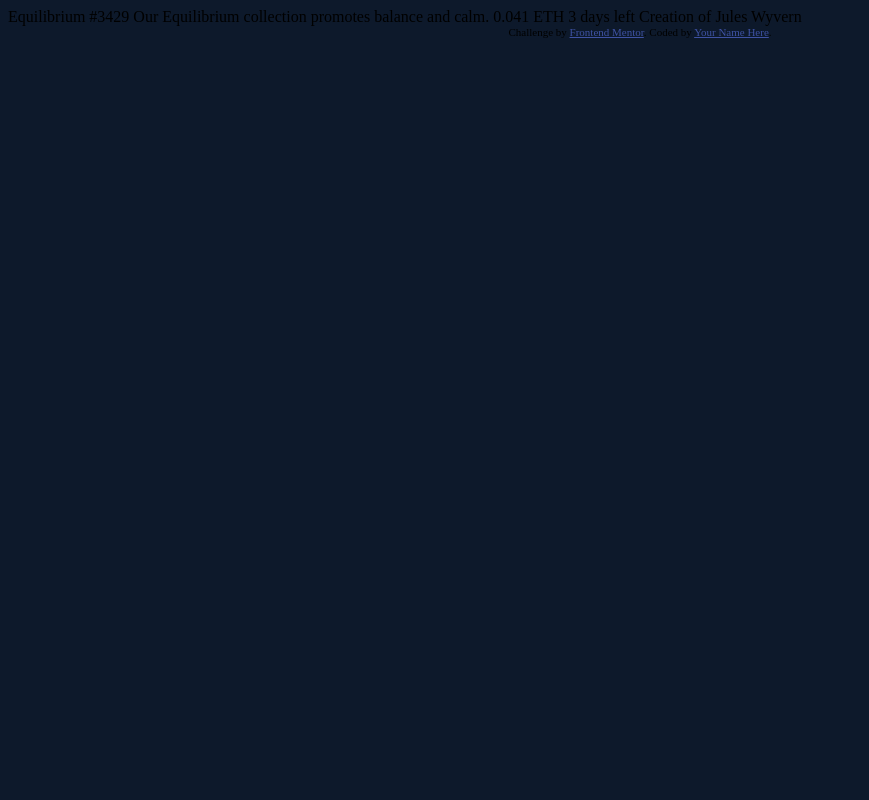
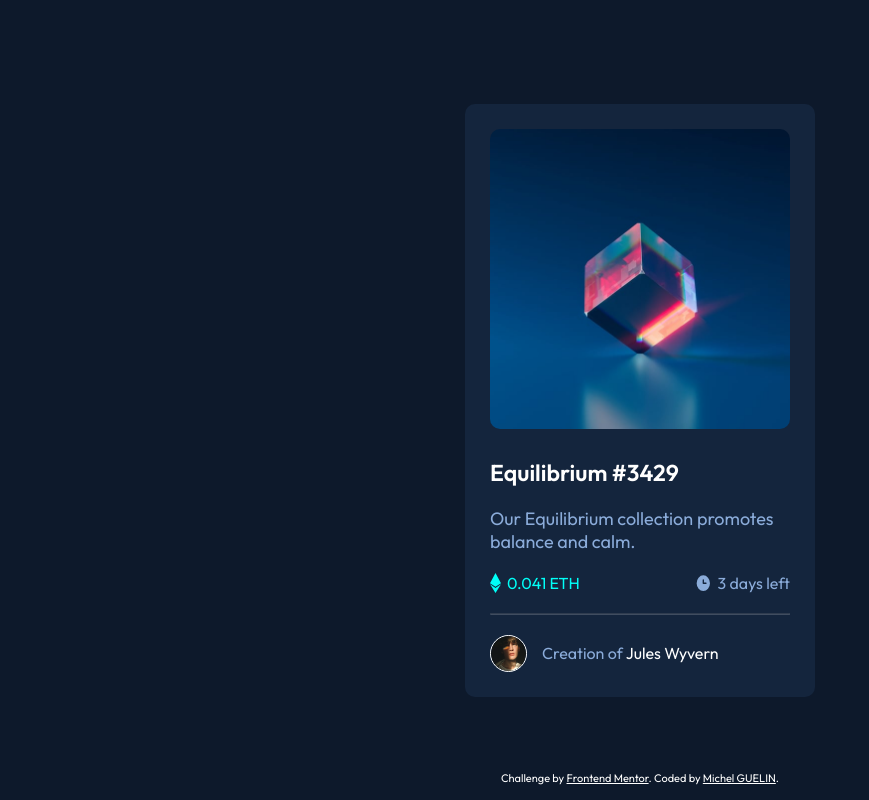
Before and after one commit to Mchl37/NFT-Card, a plain HTML site: page nft-preview-card-component-main/index.html in a window 1280 px wide. Shown: the whole page, without its empty margins (0-869 px from the left). Drawn offline with Linux system fonts and the light colour scheme.

Commit message:
html & css modified

```diff
--- a/nft-preview-card-component-main/index.html
+++ b/nft-preview-card-component-main/index.html
@@ -3,32 +3,44 @@
 <head>
     <meta charset="UTF-8">
     <meta name="viewport" content="width=device-width, initial-scale=1.0"> <!-- displays site properly based on user's device -->
-
+    <title>Frontend Mentor | NFT preview card component</title>
     <link rel="icon" type="image/png" sizes="32x32" href="./images/favicon-32x32.png">
-  <link rel="stylesheet" href="style.css">
-
-  <title>Frontend Mentor | NFT preview card component</title>
-
-  <!-- Feel free to remove these styles or customise in your own stylesheet 👍 -->
-  <style>
-    .attribution { font-size: 11px; text-align: center; }
-    .attribution a { color: hsl(228, 45%, 44%); }
-  </style>
+    <link rel="stylesheet" href="./style/style.css">
 </head>
 <body>
-
-  Equilibrium #3429
-
-  Our Equilibrium collection promotes balance and calm.
-
-  0.041 ETH
-  3 days left
-
-  Creation of Jules Wyvern
+    <div class="card">
+        <div class="content">
+            <div class="picture">
+                <a href="#"><img class="illustration" src="./images/image-equilibrium.jpg" alt="Image Equilibrium"></a>
+                <div class="overlay">
+                    <img class="hover-illustration" src="./images/icon-view.svg" alt="Icon view">
+                </div>
+            </div>
+            <h1><a href="#">Equilibrium #3429</a></h1>
+            <div class="description">
+                <p>Our Equilibrium collection promotes balance and calm.</p>
+            </div>
+            <div class="data">
+                <div class="eth">
+                    <img src="./images/icon-ethereum.svg" alt="Icon Ethereum">
+                    <p>0.041 ETH</p>
+                </div>
+                <div class="time">
+                    <img src="./images/icon-clock.svg" alt="Icon clock">
+                    <p>3 days left</p>
+                </div>
+            </div>
+            <hr>
+            <div class="credit">
+                <img src="./images/image-avatar.png" alt="Image avatar">
+                <p>Creation of <a href="#">Jules Wyvern</a></p>
+            </div>
+        </div>
+    </div>
 
     <div class="attribution">
         Challenge by <a href="https://www.frontendmentor.io?ref=challenge" target="_blank">Frontend Mentor</a>.
-    Coded by <a href="#">Your Name Here</a>.
+        Coded by <a href="#">Michel GUELIN</a>.
     </div>
 </body>
 </html>
--- a/nft-preview-card-component-main/style.css
+++ /dev/null
@@ -1,11 +0,0 @@
-html {
-    background-color: hsl(217, 54%, 11%);
-}
-
-.attribution {
-    font-size: 11px; text-align: center;
-}
-
-.attribution a {
-    color: hsl(228, 45%, 44%);
-}
--- /dev/null
+++ b/nft-preview-card-component-main/style/style.css
@@ -0,0 +1,163 @@
+@import url('https://fonts.googleapis.com/css2?family=Outfit:wght@300;400;600&display=swap');
+
+* {
+    margin: 0;
+    padding: 0;
+    list-style: none;
+    font-family: 'Outfit', sans-serif;;
+}
+
+body {
+    height: 100vh;
+    position: relative;
+    display: flex;
+    align-items: center;
+    justify-content: center;
+    background-color: hsl(217, 54%, 11%);
+}
+
+hr {
+    width: 85%;
+    margin: auto;
+    color: hsl(215, 51%, 70%);
+    opacity: 0.2;
+    border-radius: 10px;
+}
+
+.card {
+    max-width: 350px;
+    max-height: 600px;
+    background-color: hsl(216, 50%, 16%);
+    border-radius: 10px;
+}
+
+.card .content {
+    flex-direction: column;
+    max-height: 100%;
+}
+
+.card .content .picture {
+    max-width: 300px;
+    height: auto;
+    margin: 0 auto;
+    position: relative;
+    margin-bottom: 25px;
+}
+
+.card .content .picture .illustration {
+    width: 100%;
+    height: 100%;
+    margin-top: 25px;
+    border-radius: 10px;
+}
+
+.overlay {
+    position: absolute;
+    top: 25px;
+    bottom: 5px;
+    left: 0;
+    right: 0;
+    display: flex;
+    justify-content: center;
+    align-items: center;
+    max-width: 300px;
+    max-height: 100%;
+    opacity: 0;
+    transition: .5s ease;
+    background-color: hsl(178, 100%, 50%);
+    border-radius: 10px;
+}
+
+.card .content .picture:hover .overlay {
+    opacity: 0.5;
+}
+
+.card .content .picture:hover .overlay .hover-illustration {
+    max-width: 80px;
+    height: auto;
+    opacity: 1;
+}
+
+.card .content h1 {
+    font-weight: 600;
+    font-size: 23px;
+    margin-bottom: 20px;
+    margin-left: 25px;
+}
+
+.card .content h1:hover {
+    color: hsl(178, 100%, 50%);
+}
+
+.card .content a {
+    text-decoration: none;
+    color: white;
+}
+
+.card .content a:hover {
+    color: hsl(178, 100%, 50%);
+}
+
+.card .content p {
+    color: hsl(215, 51%, 70%);
+}
+
+.description {
+    margin-bottom: 20px;
+}
+
+.description p {
+    font-size: 18px;
+    margin-left: 25px;
+}
+
+.card .content .data {
+    display: flex;
+    justify-content: space-between;
+}
+
+.card .content .data .eth,
+.card .content .data .time {
+    display: flex;
+    margin: auto 25px 20px 25px;
+}
+
+.card .content .data img {
+    margin-right: 6px;
+}
+
+.card .content .credit {
+    display: flex;
+    flex-direction: row;
+    align-items: center;
+    margin: 20px auto 25px 25px;
+}
+
+.card .content .credit img {
+    width: 35px;
+    height: auto;
+    border: solid 1px white;
+    border-radius: 50%;
+    margin-right: 15px;
+}
+
+.card .content .data .eth p {
+    color: hsl(178, 100%, 50%);
+    font-weight: 400;
+}
+
+.attribution {
+    font-size: 11px;
+    color: white;
+    text-align: center;
+    position: fixed;
+    bottom: 15px;
+}
+
+.attribution a {
+    color: white;
+}
+
+.attribution a:hover {
+    color: hsl(228, 45%, 44%);
+}
```
Lines whose indentation alone changed are shown as unchanged.
